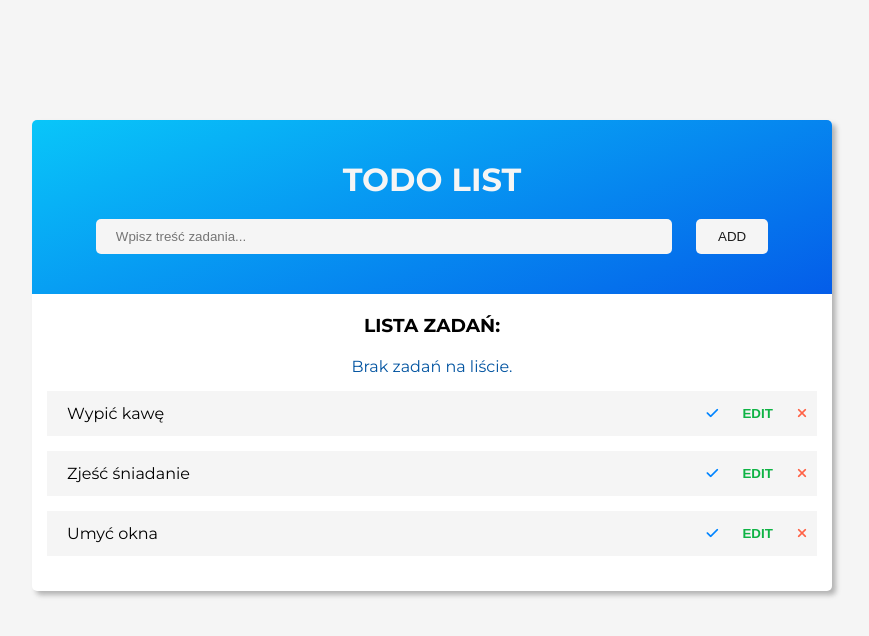
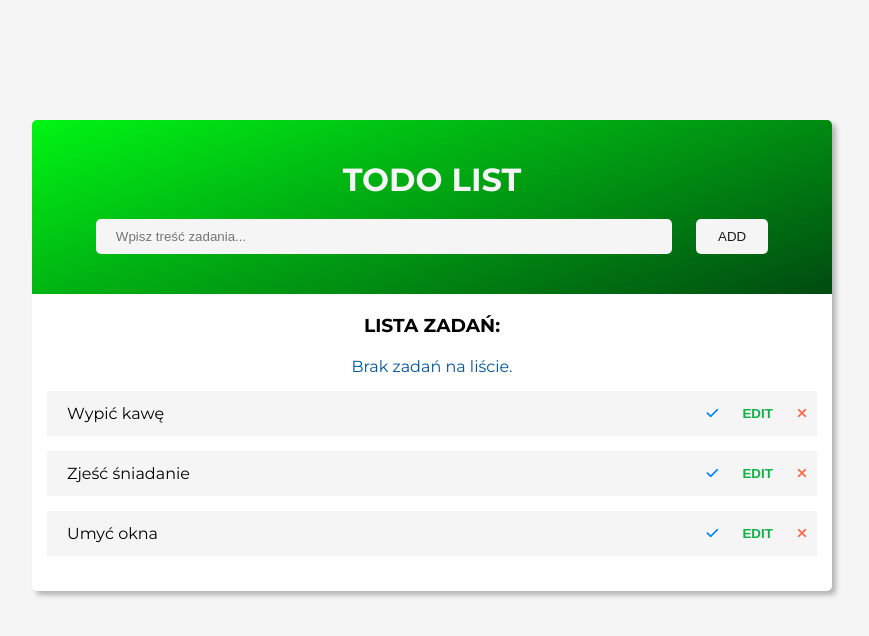
Before and after one commit to adamtls9/todo-lista, a plain HTML site: page index.html in a window 1280 px wide. Shown: the whole page, without its empty margins (208-1077 px from the left). Drawn offline with Linux system fonts and the light colour scheme.

Commit message:
header bgc change

```diff
--- a/style.css
+++ b/style.css
@@ -41,7 +41,7 @@ h1 {
 .header {
     border-radius: 5px 5px 0 0;
     padding: 40px;
-    background-image: linear-gradient(340deg, #045de9 0%, #09c6f9 100%);
+    background-image: linear-gradient(340deg, #004b10 0%, #00f514 100%);
 }
 
 .todo-input {
```
